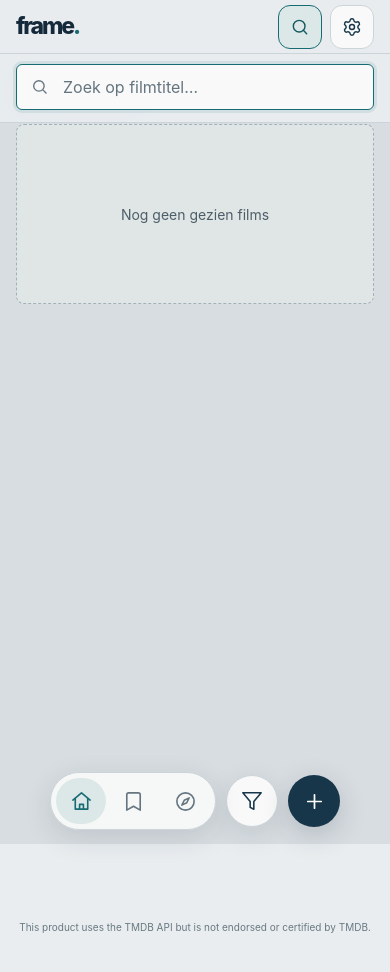
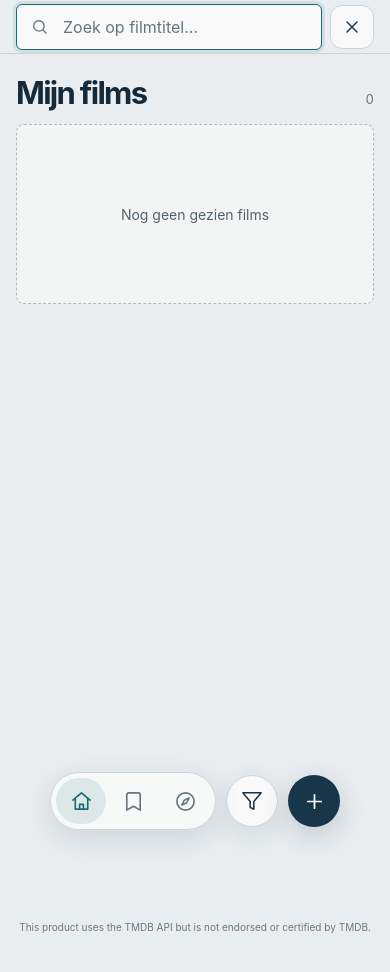
Before and after one commit to Marteros/filmtracker, a React (Vite) app: page / in a window 390 px wide. Both pictures are taken after a click on the button 300 px from the left and 26 px from the top of the page. Shown: the top 972 px of the page. Built offline with nearby package versions, Linux system fonts and the light colour scheme.

Commit message:
Add files via upload

```diff
--- a/src/App.tsx
+++ b/src/App.tsx
@@ -302,31 +302,11 @@ export default function App() {
         </button>
       </header>}
       {!selectedMovie && <header className="mobile-appbar">
-        <a className="mobile-brand" href="./" aria-label="Frame — filmcollectie">frame<span aria-hidden="true">.</span></a>
-        <div className="mobile-appbar-actions">
-          <button
-            className="mobile-search-toggle"
-            type="button"
-            aria-label="Zoeken"
-            aria-expanded={mobileSearchOpen}
-            aria-controls="mobile-search-panel"
-            title="Zoeken"
-            onClick={() => { setMobileSearchOpen((open) => !open); setMobileFiltersOpen(false); }}
-          >
-            <svg viewBox="0 0 24 24" aria-hidden="true" focusable="false"><circle cx="11" cy="11" r="7" /><path d="m20 20-4-4" /></svg>
-          </button>
-          <button className="mobile-settings" type="button" aria-label="TMDb-instellingen" onClick={() => setSettingsOpen(true)}>
-            <svg viewBox="0 0 24 24" aria-hidden="true" focusable="false"><path d="M9.671 4.136a2.34 2.34 0 0 1 4.659 0 2.34 2.34 0 0 0 3.319 1.915 2.34 2.34 0 0 1 2.33 4.033 2.34 2.34 0 0 0 0 3.831 2.34 2.34 0 0 1-2.33 4.033 2.34 2.34 0 0 0-3.319 1.915 2.34 2.34 0 0 1-4.659 0 2.34 2.34 0 0 0-3.32-1.915 2.34 2.34 0 0 1-2.33-4.033 2.34 2.34 0 0 0 0-3.831A2.34 2.34 0 0 1 6.35 6.051a2.34 2.34 0 0 0 3.319-1.915"/><circle cx="12" cy="12" r="3"/></svg>
-          </button>
-        </div>
-      </header>}
-      {!selectedMovie && mobileSearchOpen && (
-        <>
-          <div className="mobile-search-backdrop" aria-hidden="true" onClick={() => setMobileSearchOpen(false)} />
-          <section
-            className="mobile-search-panel"
-            id="mobile-search-panel"
-            role="dialog"
+        {mobileSearchOpen ? (
+          <div
+            className="mobile-search-inline"
+            id="mobile-search"
+            role="search"
             aria-label="Zoeken"
             onKeyDown={(event) => { if (event.key === 'Escape') setMobileSearchOpen(false); }}
           >
@@ -337,9 +317,38 @@ export default function App() {
               placeholder="Zoek op filmtitel…"
               autoFocus
             />
-          </section>
-        </>
-      )}
+            <button
+              className="mobile-search-close"
+              type="button"
+              aria-label="Zoeken sluiten"
+              title="Zoeken sluiten"
+              onClick={() => setMobileSearchOpen(false)}
+            >
+              <svg viewBox="0 0 24 24" aria-hidden="true" focusable="false"><path d="M6 6l12 12M18 6 6 18" /></svg>
+            </button>
+          </div>
+        ) : (
+          <>
+            <a className="mobile-brand" href="./" aria-label="Frame — filmcollectie">frame<span aria-hidden="true">.</span></a>
+            <div className="mobile-appbar-actions">
+              <button
+                className="mobile-search-toggle"
+                type="button"
+                aria-label="Zoeken"
+                aria-expanded={false}
+                aria-controls="mobile-search"
+                title="Zoeken"
+                onClick={() => { setMobileSearchOpen(true); setMobileFiltersOpen(false); }}
+              >
+                <svg viewBox="0 0 24 24" aria-hidden="true" focusable="false"><circle cx="11" cy="11" r="7" /><path d="m20 20-4-4" /></svg>
+              </button>
+              <button className="mobile-settings" type="button" aria-label="TMDb-instellingen" onClick={() => setSettingsOpen(true)}>
+                <svg viewBox="0 0 24 24" aria-hidden="true" focusable="false"><path d="M9.671 4.136a2.34 2.34 0 0 1 4.659 0 2.34 2.34 0 0 0 3.319 1.915 2.34 2.34 0 0 1 2.33 4.033 2.34 2.34 0 0 0 0 3.831 2.34 2.34 0 0 1-2.33 4.033 2.34 2.34 0 0 0-3.319 1.915 2.34 2.34 0 0 1-4.659 0 2.34 2.34 0 0 0-3.32-1.915 2.34 2.34 0 0 1-2.33-4.033 2.34 2.34 0 0 0 0-3.831A2.34 2.34 0 0 1 6.35 6.051a2.34 2.34 0 0 0 3.319-1.915"/><circle cx="12" cy="12" r="3"/></svg>
+              </button>
+            </div>
+          </>
+        )}
+      </header>}
       {selectedMovie ? <MovieDetailsPage
         movie={selectedMovie}
         token={token}
--- a/src/components/SearchField.tsx
+++ b/src/components/SearchField.tsx
@@ -1,3 +1,5 @@
+import { useLayoutEffect, useRef } from 'react';
+
 interface Props {
   value: string;
   onChange(value: string): void;
@@ -7,15 +9,22 @@ interface Props {
 }
 
 export function SearchField({ value, onChange, label, placeholder, autoFocus = false }: Props) {
+  const inputRef = useRef<HTMLInputElement>(null);
+
+  useLayoutEffect(() => {
+    if (autoFocus) inputRef.current?.focus({ preventScroll: true });
+  }, [autoFocus]);
+
   return (
     <label className="discover-search">
       <svg viewBox="0 0 20 20" aria-hidden="true"><circle cx="8.8" cy="8.8" r="5.8" /><path d="m13.2 13.2 4 4" /></svg>
       <input
+        ref={inputRef}
         type="search"
         aria-label={label}
         placeholder={placeholder}
+        enterKeyHint="search"
         value={value}
-        autoFocus={autoFocus}
         onChange={(event) => onChange(event.target.value)}
       />
       {value && <button type="button" aria-label="Zoekopdracht wissen" onClick={() => onChange('')}>×</button>}
--- a/src/design.css
+++ b/src/design.css
@@ -442,7 +442,8 @@ button:focus-visible, input:focus-visible, textarea:focus-visible, select:focus-
   }
   .mobile-settings svg { width: 20px; height: 20px; fill: none; stroke: currentColor; stroke-width: 1.7; stroke-linecap: round; stroke-linejoin: round; }
   .mobile-appbar-actions { display: flex; align-items: center; gap: 8px; }
-  .mobile-search-toggle {
+  .mobile-search-toggle,
+  .mobile-search-close {
     display: grid;
     width: 44px;
     height: 44px;
@@ -454,29 +455,16 @@ button:focus-visible, input:focus-visible, textarea:focus-visible, select:focus-
     cursor: pointer;
     -webkit-tap-highlight-color: transparent;
   }
-  .mobile-search-toggle[aria-expanded="true"] { border-color: #176b73; background: #dce8e7; color: #145a61; }
-  .mobile-search-toggle svg { width: 20px; height: 20px; fill: none; stroke: currentColor; stroke-width: 1.7; stroke-linecap: round; stroke-linejoin: round; }
-  .mobile-search-backdrop {
-    position: fixed;
-    z-index: 14;
-    inset: 0;
-    display: block;
-    background: #102b3b14;
+  .mobile-search-toggle svg,
+  .mobile-search-close svg { width: 20px; height: 20px; fill: none; stroke: currentColor; stroke-width: 1.7; stroke-linecap: round; stroke-linejoin: round; }
+  .mobile-search-inline {
+    display: flex;
+    width: 100%;
+    min-width: 0;
+    align-items: center;
+    gap: 8px;
   }
-  .mobile-search-panel {
-    position: fixed;
-    z-index: 31;
-    top: calc(54px + env(safe-area-inset-top));
-    right: 0;
-    left: 0;
-    display: block;
-    padding: 10px 16px 12px;
-    border-bottom: 1px solid #cbd4d9;
-    background: #e9edf0f5;
-    backdrop-filter: blur(16px);
-    -webkit-backdrop-filter: blur(16px);
-  }
-  .mobile-search-panel .discover-search { width: 100%; max-width: none; min-height: 46px; }
+  .mobile-search-inline .discover-search { width: auto; max-width: none; min-height: 46px; flex: 1; }
   .mobile-collection-heading {
     display: flex;
     align-items: baseline;
@@ -974,7 +962,6 @@ button:focus-visible, input:focus-visible, textarea:focus-visible, select:focus-
 
 @media (min-width: 651px) {
   .mobile-appbar, .mobile-bottom-actions { display: none; }
-  .mobile-search-backdrop, .mobile-search-panel { display: none; }
 }
 
 .discover-header { min-height: 54px; }
```
